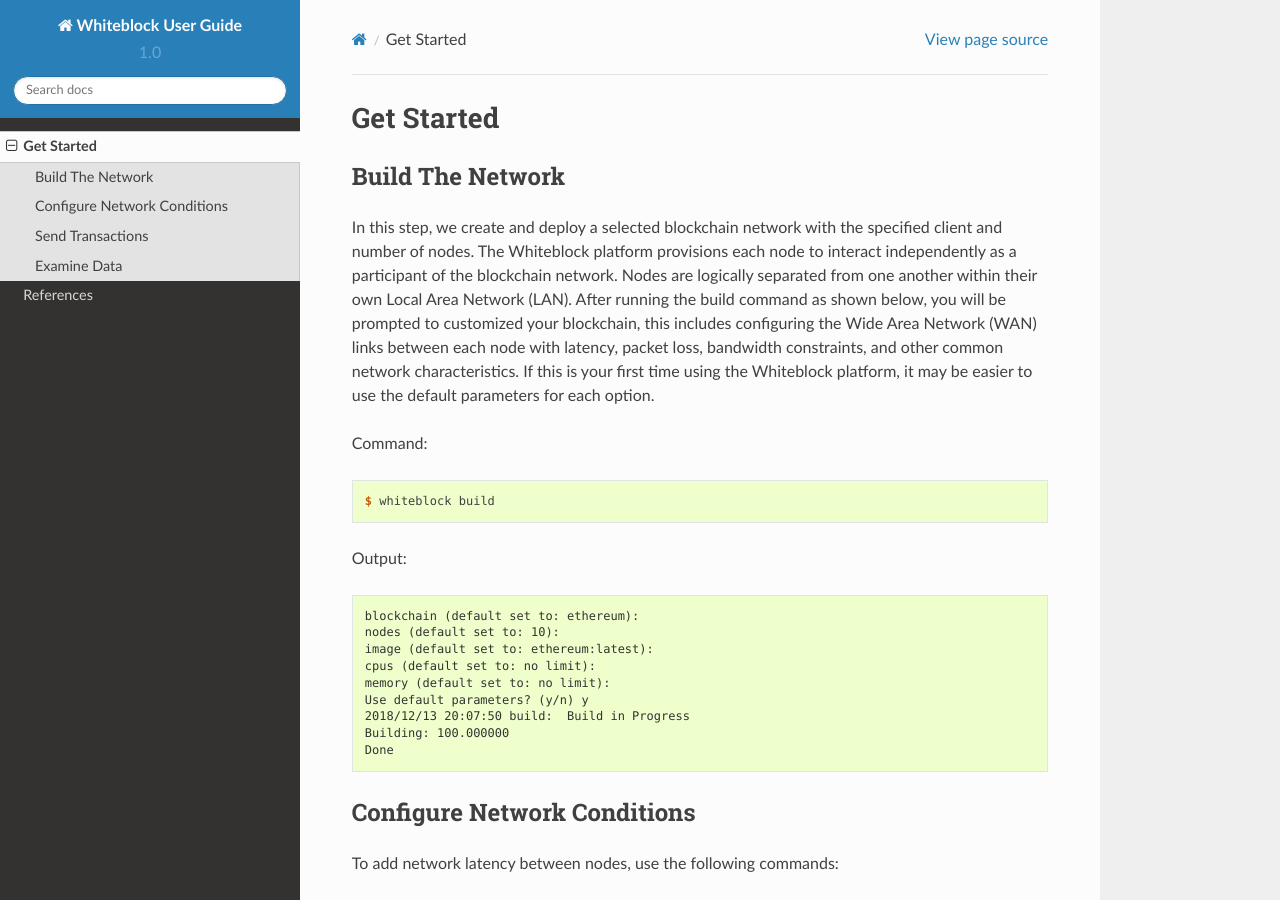
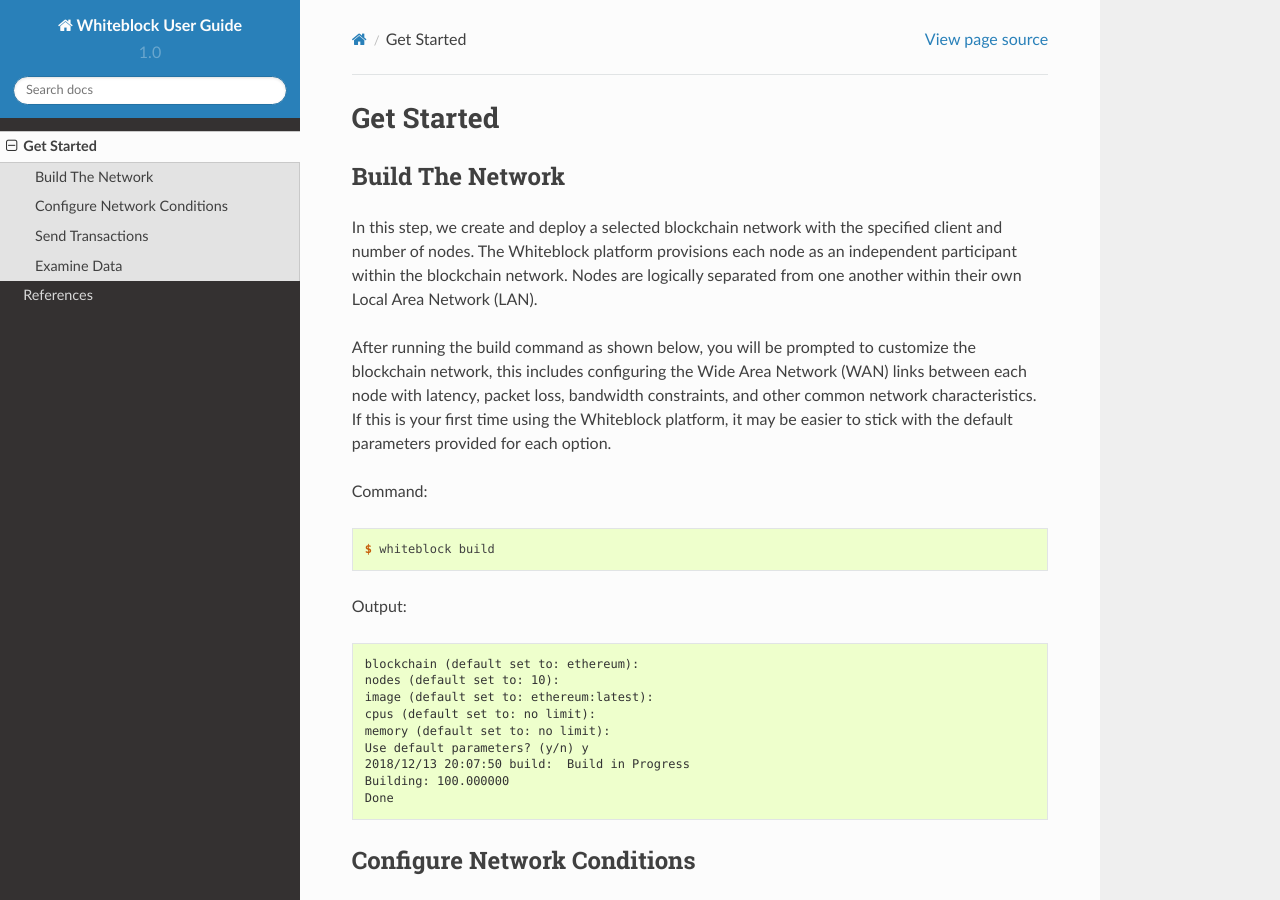
Before and after one commit to vuongptnguyen/Whiteblock_User_Guide, a Sphinx documentation site: the page built from docs/get_started.rst, in a window 1280 px wide and 900 px high. Built offline with Sphinx 7.4.7 and the Read the Docs theme 2.0.0, drawn with Linux system fonts in a browser that asks for light colours.

Commit message:
Update get_started.rst

```diff
--- a/docs/get_started.rst
+++ b/docs/get_started.rst
@@ -5,7 +5,9 @@
 
 Build The Network
 =========================
-In this step, we create and deploy a selected blockchain network with the specified client and number of nodes. The Whiteblock platform provisions each node to interact independently as a participant of the blockchain network. Nodes are logically separated from one another within their own Local Area Network (LAN). After running the build command as shown below, you will be prompted to customized your blockchain, this includes configuring the Wide Area Network (WAN) links between each node with latency, packet loss, bandwidth constraints, and other common network characteristics. If this is your first time using the Whiteblock platform, it may be easier to use the default parameters for each option.
+In this step, we create and deploy a selected blockchain network with the specified client and number of nodes. The Whiteblock platform provisions each node as an independent participant within the blockchain network. Nodes are logically separated from one another within their own Local Area Network (LAN).
+
+After running the build command as shown below, you will be prompted to customize the blockchain network, this includes configuring the Wide Area Network (WAN) links between each node with latency, packet loss, bandwidth constraints, and other common network characteristics. If this is your first time using the Whiteblock platform, it may be easier to stick with the default parameters provided for each option.
 
 Command:
 
```
